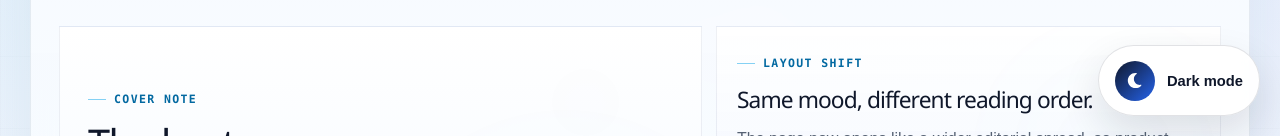
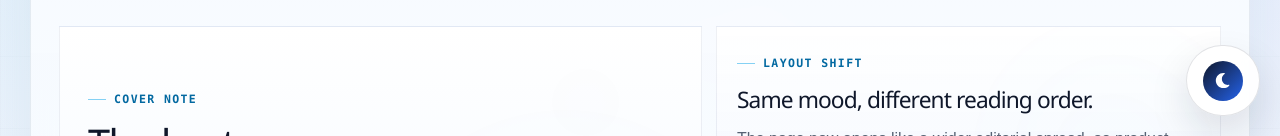
Before and after one commit to ankit-kr-maurya-82/social_media_app, a React (Vite) app in the folder fronted/: page / in a window 1280 px wide. Shown: the part 664-800 px from the top of the page. Built offline with nearby package versions, Linux system fonts and the light colour scheme; no server answers; a web font is replaced by a local one.

Commit message:
ui btn fix

```diff
--- a/fronted/src/App.jsx
+++ b/fronted/src/App.jsx
@@ -30,9 +30,9 @@ function App() {
           <Route index element={<VedHome />} />
           <Route path="profile/:username" element={<Profile />} />
           <Route path="login" element={<Login />} />
-<Route path="register" element={<Register />} />
-<Route path="admin-login" element={<AdminLogin />} />
-<Route path="admin-register" element={<AdminRegister />} />
+          <Route path="register" element={<Register />} />
+          <Route path="admin-login" element={<AdminLogin />} />
+          <Route path="admin-register" element={<AdminRegister />} />
           <Route path="explore" element={<Explore />} />
           <Route path="create" element={<CreatePost />} />
           <Route path="edit/:postId" element={<CreatePost />} />
--- a/fronted/src/components/ThemeBtn.jsx
+++ b/fronted/src/components/ThemeBtn.jsx
@@ -18,9 +18,9 @@ const ThemeBtn = () => {
       <span className="theme-fab__icon">
         {isDark ? <FaSun /> : <FaMoon />}
       </span>
-      <span className="theme-fab__text">
-        {isDark ? "Light mode" : "Dark mode"}
-      </span>
+      {/* <span className="theme-fab__text">
+        {isDark ? "" : ""}
+      </span> */}
     </button>
   );
 };
```
